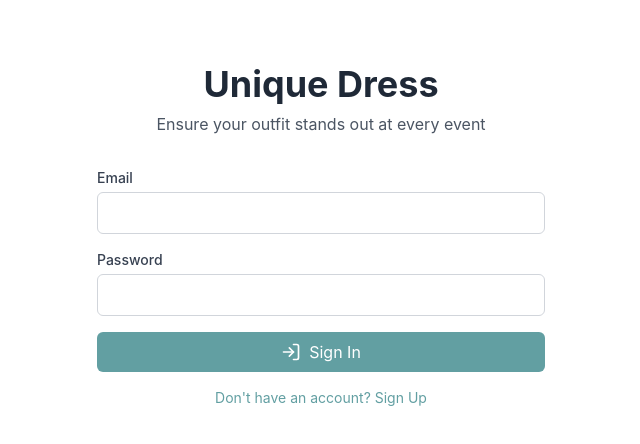
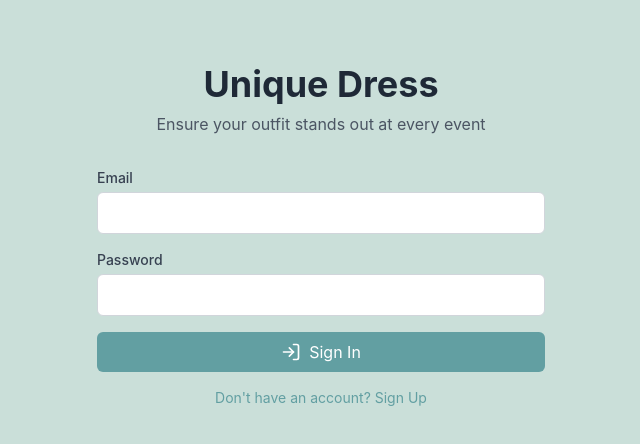
Before and after one commit to Eltito4/NoTwins, a React (Vite) app: page / in a window 1280 px wide. Shown: the top 444 px of the page, without its empty margins (319-959 px from the left). Built offline with nearby package versions, Linux system fonts and the light colour scheme; no server answers.

Commit message:
Changing general colors5

```diff
--- a/src/utils/theme/colors.ts
+++ b/src/utils/theme/colors.ts
@@ -1,7 +1,7 @@
 export const colors = {
     // Base colors
     background: '#CADFD9',
-    eventCard: '#FEFCE9',
+    eventCard: '#CADFD9',
     primary: '#629FA2',
 
     // Semantic colors
--- a/tailwind.config.js
+++ b/tailwind.config.js
@@ -1,4 +1,6 @@
 /** @type {import('tailwindcss').Config} */
+import { colors } from './src/utils/theme/colors';
+
 export default {
   content: [
     "./index.html",
@@ -7,73 +9,53 @@ export default {
   theme: {
     extend: {
       colors: {
-        // Main app colors
-        app: {
-          background: '#CADFD9',
-          event: '#CADFD9',
-          alert: '#E4EDE1',
+        // Main colors
+        background: colors.background,
+        primary: {
+          DEFAULT: colors.primary,
+          hover: colors.hover.primary,
         },
 
-        // Primary color and its variations
-        primary: {
-          DEFAULT: '#629FA2',
-          light: '#7AAFB2',
-          dark: '#4A8F92',
-          50: '#F0F7F7',
-          100: '#E1EEEF',
-          200: '#C3DEDF',
-          300: '#A5CECF',
-          400: '#87BEBF',
-          500: '#629FA2', // Main primary color
-          600: '#4E8F92',
-          700: '#3A7F82',
-          800: '#266F72',
-          900: '#125F62'
+        // Event card colors
+        eventCard: {
+          DEFAULT: colors.eventCard,
+          hover: colors.hover.background,
         },
 
-        // Event card specific colors
-        event: {
-          background: '#CADFD9',
-          alert: {
-            warning: '#E4EDE1',
-            error: '#FEE2E2',
-          },
-          button: {
-            add: '#629FA2',
-            delete: '#EF4444',
-          },
-          text: {
-            title: '#1F2937',
-            subtitle: '#4B5563',
-            body: '#6B7280',
-          }
-        },
+        // Text colors
+        text: colors.text,
 
-        // Modal/Dialog colors
-        modal: {
-          background: '#FFFFFF',
-          overlay: 'rgba(0, 0, 0, 0.5)',
-          button: {
-            primary: '#629FA2',
-            secondary: '#CADFD9'
-          }
-        },
+        // Feedback colors
+        success: colors.success,
+        error: colors.error,
+        warning: colors.warning,
+        info: colors.info,
 
-        // Fetching modal specific colors
-        fetch: {
-          background: '#FFFFFF',
-          button: {
-            fetch: '#629FA2',
-            cancel: '#CADFD9'
-          },
-          input: {
-            border: '#629FA2',
-            focus: '#4A8F92'
-          }
-        }
+        // Utility colors
+        border: colors.border,
+        divider: colors.divider,
+        overlay: colors.overlay,
       },
 
-      // Opacity variations available for all colors
+      backgroundColor: theme => ({
+        ...theme('colors'),
+        modal: '#FFFFFF',
+        alert: {
+          warning: colors.warning,
+          error: colors.error,
+          info: colors.info,
+        }
+      }),
+
+      textColor: theme => ({
+        ...theme('colors'),
+      }),
+
+      borderColor: theme => ({
+        ...theme('colors'),
+      }),
+
+      // Opacity configurations
       opacity: {
         '0': '0',
         '5': '0.05',
@@ -89,26 +71,26 @@ export default {
         '80': '0.8',
         '90': '0.9',
         '95': '0.95',
-        '100': '1'
+        '100': '1',
       },
 
       // Shadow configurations
       boxShadow: {
         'event': '0 4px 6px -1px rgba(0, 0, 0, 0.1), 0 2px 4px -1px rgba(0, 0, 0, 0.06)',
         'event-hover': '0 10px 15px -3px rgba(0, 0, 0, 0.1), 0 4px 6px -2px rgba(0, 0, 0, 0.05)',
-        'modal': '0 20px 25px -5px rgba(0, 0, 0, 0.1), 0 10px 10px -5px rgba(0, 0, 0, 0.04)'
+        'modal': '0 20px 25px -5px rgba(0, 0, 0, 0.1), 0 10px 10px -5px rgba(0, 0, 0, 0.04)',
       },
 
       // Animation configurations
       animation: {
-        'ring': 'ring 4s ease-in-out infinite'
+        'ring': 'ring 4s ease-in-out infinite',
       },
       keyframes: {
         ring: {
           '0%, 100%': { transform: 'rotate(-10deg)' },
-          '50%': { transform: 'rotate(10deg)' }
-        }
-      }
+          '50%': { transform: 'rotate(10deg)' },
+        },
+      },
     },
   },
   plugins: [],
```
